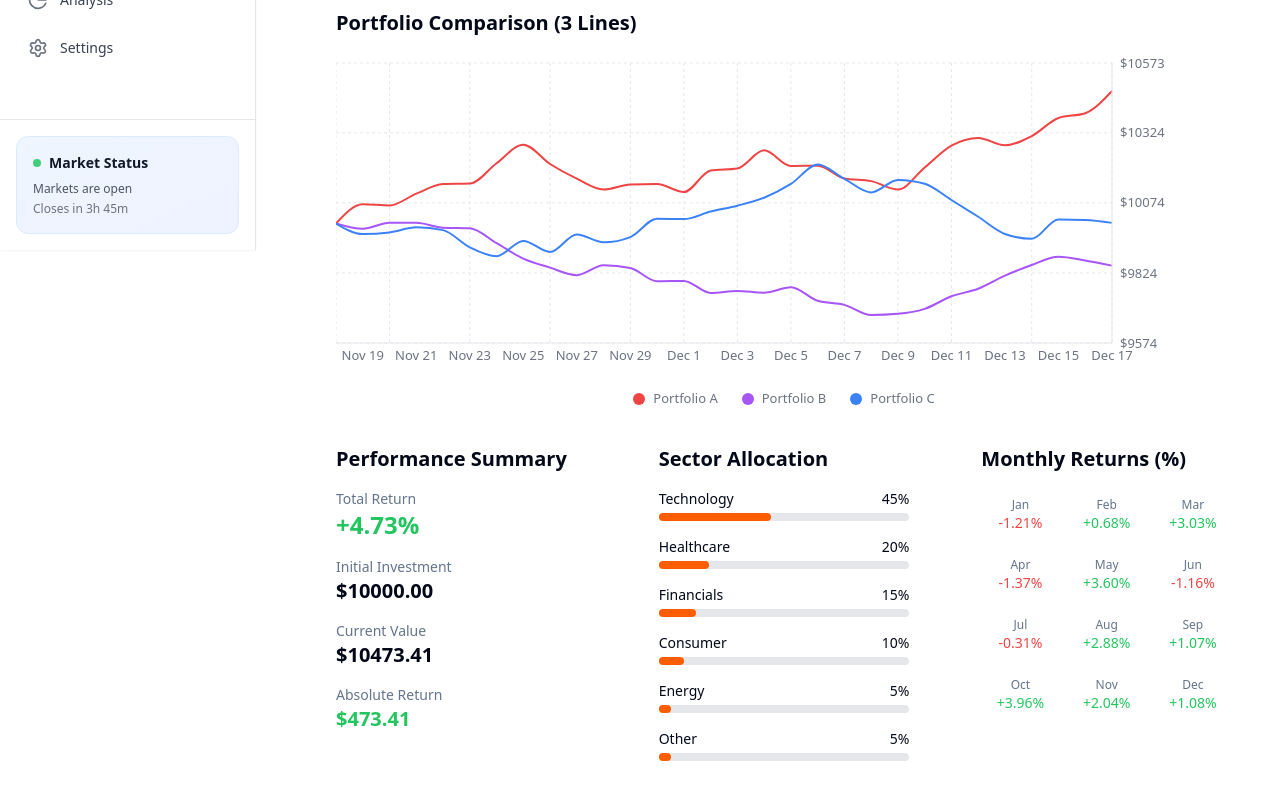
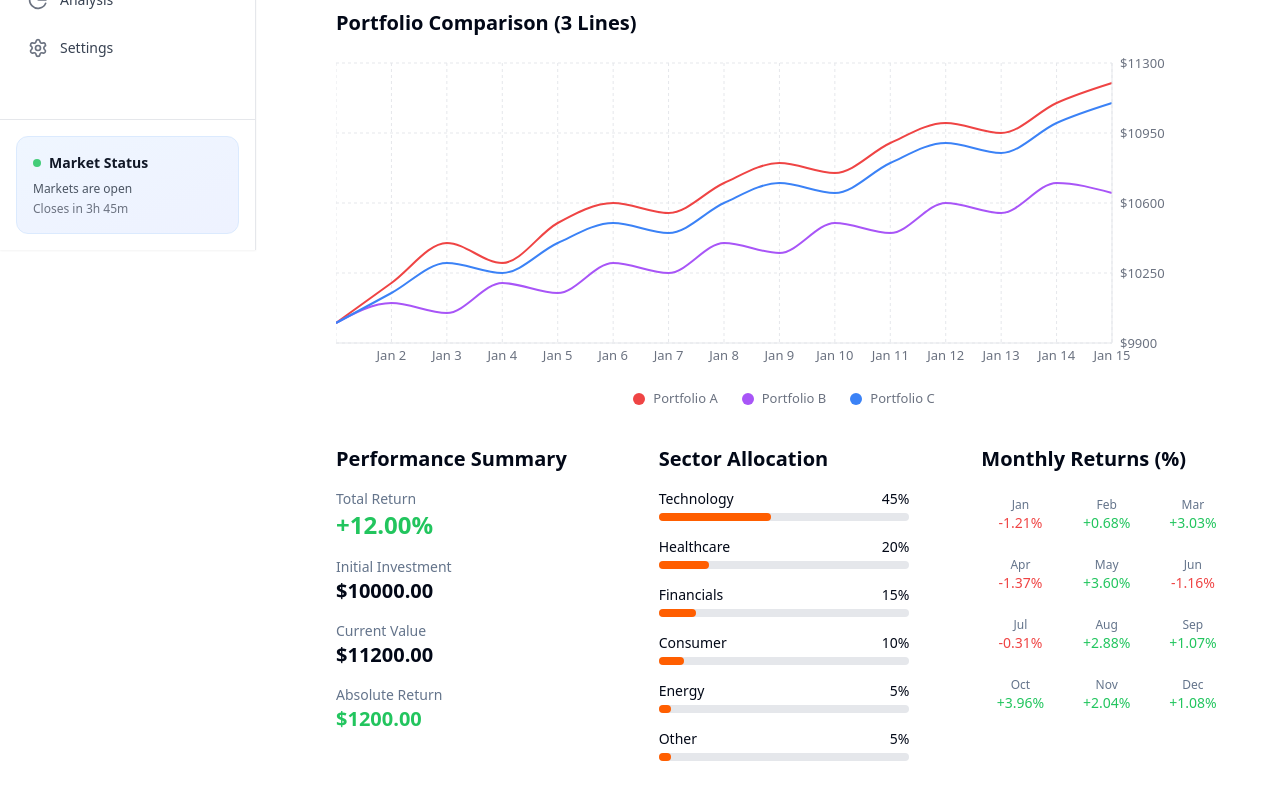
Before and after one commit to Fire-ants-never-die/PB.ai_Web, a React (Vite) app in the folder PB.ai/: page /performance in a window 1280 px wide. Shown: the part 550-1350 px from the top of the page. Built offline with nearby package versions, Linux system fonts and the light colour scheme.

Commit message:
그래프 하드코딩데이터 넣을 수 있게 변경

```diff
--- a/PB.ai/src/pages/Performance.tsx
+++ b/PB.ai/src/pages/Performance.tsx
@@ -1,76 +1,45 @@
 
 import { PageLayout } from '@/components/layout/PageLayout';
-import { DynamicLineChart, type LineConfig, type ChartDataPoint } from '@/components/charts/DynamicLineChart';
+import { DynamicLineChart, type LineConfig } from '@/components/charts/DynamicLineChart';
+import type { ChartDataPoint } from '@/components/charts/DynamicLineChart';
 
-// Generate mock performance data - 2개 라인
-const generatePerformanceData = () => {
-  const baseValue = 10000;
-  const volatility = 1.5;
-  const days = 30;
-  const portfolioValues = [baseValue];
-  const marketValues = [baseValue];
+// 하드코딩 데이터 - 2개 라인 (이 데이터를 수정해서 테스트하세요!)
+const performanceData: ChartDataPoint[] = [
+  { date: 'Jan 1', portfolio: 10000, market: 10000 },
+  { date: 'Jan 2', portfolio: 10200, market: 10100 },
+  { date: 'Jan 3', portfolio: 10400, market: 10050 },
+  { date: 'Jan 4', portfolio: 10300, market: 10200 },
+  { date: 'Jan 5', portfolio: 10500, market: 10150 },
+  { date: 'Jan 6', portfolio: 10600, market: 10300 },
+  { date: 'Jan 7', portfolio: 10550, market: 10250 },
+  { date: 'Jan 8', portfolio: 10700, market: 10400 },
+  { date: 'Jan 9', portfolio: 10800, market: 10350 },
+  { date: 'Jan 10', portfolio: 10750, market: 10500 },
+  { date: 'Jan 11', portfolio: 10900, market: 10450 },
+  { date: 'Jan 12', portfolio: 11000, market: 10600 },
+  { date: 'Jan 13', portfolio: 10950, market: 10550 },
+  { date: 'Jan 14', portfolio: 11100, market: 10700 },
+  { date: 'Jan 15', portfolio: 11200, market: 10650 },
+];
 
-  const dates = Array.from({ length: days }, (_, i) => {
-    const date = new Date();
-    date.setDate(date.getDate() - (days - i - 1));
-    return date.toLocaleDateString('en-US', { month: 'short', day: 'numeric' });
-  });
-
-  for (let i = 1; i < days; i++) {
-    const portfolioChange = (Math.random() - 0.45) * volatility;
-    const marketChange = (Math.random() - 0.5) * (volatility * 0.8);
-
-    portfolioValues.push(
-      parseFloat((portfolioValues[i-1] * (1 + portfolioChange / 100)).toFixed(2))
-    );
-
-    marketValues.push(
-      parseFloat((marketValues[i-1] * (1 + marketChange / 100)).toFixed(2))
-    );
-  }
-
-  return dates.map((date, i) => ({
-    date,
-    portfolio: portfolioValues[i],
-    market: marketValues[i]
-  }));
-};
-
-// Generate mock performance data - 3개 라인
-const generateThreeLineData = () => {
-  const baseValue = 10000;
-  const volatility = 1.5;
-  const days = 30;
-  const values1 = [baseValue];
-  const values2 = [baseValue];
-  const values3 = [baseValue];
-
-  const dates = Array.from({ length: days }, (_, i) => {
-    const date = new Date();
-    date.setDate(date.getDate() - (days - i - 1));
-    return date.toLocaleDateString('en-US', { month: 'short', day: 'numeric' });
-  });
-
-  for (let i = 1; i < days; i++) {
-    const change1 = (Math.random() - 0.45) * volatility;
-    const change2 = (Math.random() - 0.5) * (volatility * 0.8);
-    const change3 = (Math.random() - 0.48) * (volatility * 0.9);
-
-    values1.push(parseFloat((values1[i-1] * (1 + change1 / 100)).toFixed(2)));
-    values2.push(parseFloat((values2[i-1] * (1 + change2 / 100)).toFixed(2)));
-    values3.push(parseFloat((values3[i-1] * (1 + change3 / 100)).toFixed(2)));
-  }
-
-  return dates.map((date, i) => ({
-    date,
-    line1: values1[i],
-    line2: values2[i],
-    line3: values3[i]
-  }));
-};
-
-const performanceData = generatePerformanceData();
-const threeLineData = generateThreeLineData();
+// 하드코딩 데이터 - 3개 라인 (이 데이터를 수정해서 테스트하세요!)
+const threeLineData: ChartDataPoint[] = [
+  { date: 'Jan 1', line1: 10000, line2: 10000, line3: 10000 },
+  { date: 'Jan 2', line1: 10200, line2: 10100, line3: 10150 },
+  { date: 'Jan 3', line1: 10400, line2: 10050, line3: 10300 },
+  { date: 'Jan 4', line1: 10300, line2: 10200, line3: 10250 },
+  { date: 'Jan 5', line1: 10500, line2: 10150, line3: 10400 },
+  { date: 'Jan 6', line1: 10600, line2: 10300, line3: 10500 },
+  { date: 'Jan 7', line1: 10550, line2: 10250, line3: 10450 },
+  { date: 'Jan 8', line1: 10700, line2: 10400, line3: 10600 },
+  { date: 'Jan 9', line1: 10800, line2: 10350, line3: 10700 },
+  { date: 'Jan 10', line1: 10750, line2: 10500, line3: 10650 },
+  { date: 'Jan 11', line1: 10900, line2: 10450, line3: 10800 },
+  { date: 'Jan 12', line1: 11000, line2: 10600, line3: 10900 },
+  { date: 'Jan 13', line1: 10950, line2: 10550, line3: 10850 },
+  { date: 'Jan 14', line1: 11100, line2: 10700, line3: 11000 },
+  { date: 'Jan 15', line1: 11200, line2: 10650, line3: 11100 },
+];
 
 // 2개 라인 설정
 const twoLinesConfig: LineConfig[] = [
```
